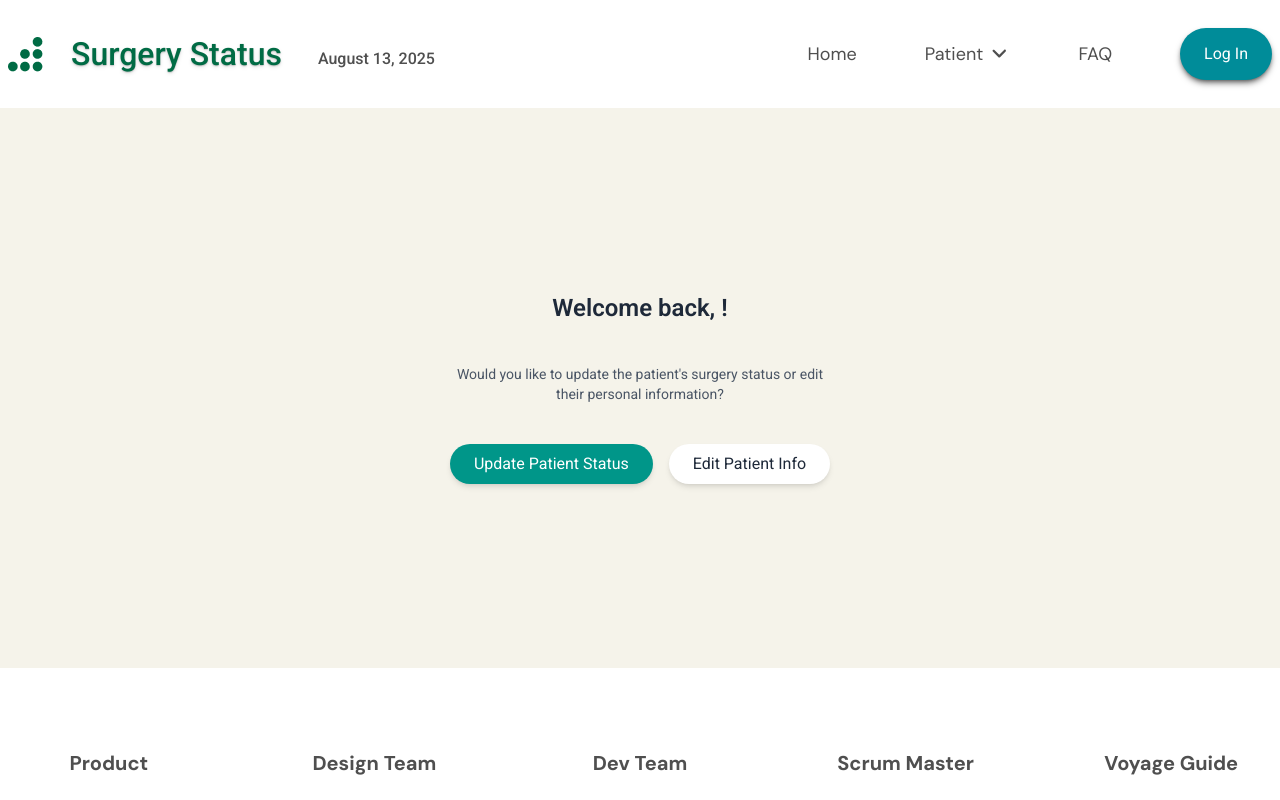
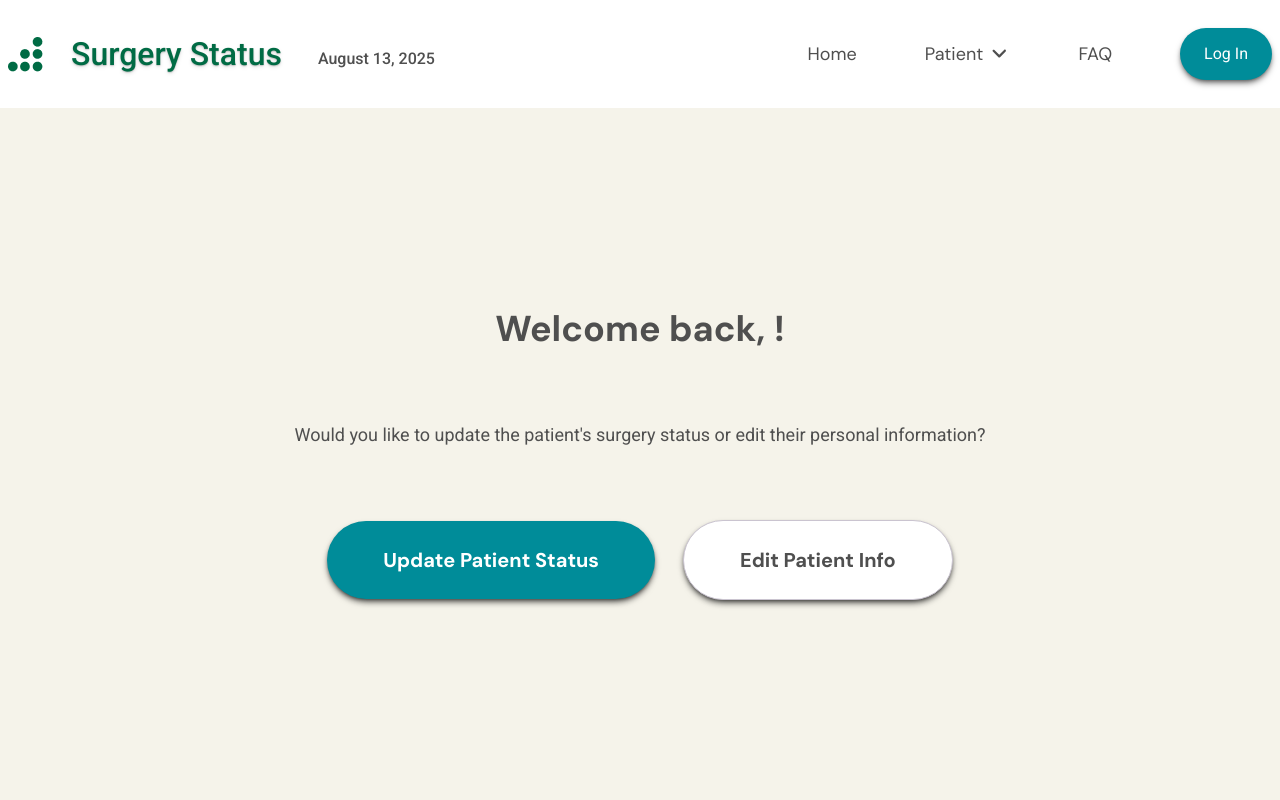
Before and after one commit to chingu-voyages/V56-tier2-team-25, a React (Vite) app: page /admin in a window 1280 px wide. Shown: the top 800 px of the page. Built offline with nearby package versions, Linux system fonts and the light colour scheme; the HTML template or start-up script is replaced by a standard one.

Commit message:
admin styling

```diff
--- a/src/components/AddPatient.jsx
+++ b/src/components/AddPatient.jsx
@@ -87,7 +87,7 @@ const AddPatient = () => {
         <>
         <section className="min-h-screen w-full flex flex-col">
             <Header/>
-            <div className="flex flex-1 flex-col items-center pt-11 md:pt-0 md:justify-center bg-[#F5F3EA]">
+            <div className="flex flex-1 flex-col items-center py-11  md:justify-center bg-[#F5F3EA]">
                 <h2 className="text-[#4F4F4F] font-bold text-2xl lg:text-4xl dm-sans mb-10 md:mb-24">Patient Information</h2>
                 <form onSubmit={submitForm} className="flex flex-col">
                     {formInputs}
--- a/src/components/Landingpages/LandingPageAdmin.jsx
+++ b/src/components/Landingpages/LandingPageAdmin.jsx
@@ -17,26 +17,35 @@ const LandingPageAdmin = () => {
 
 
   return (
-    <div className="lp-admin-wrapper">
+    <>
+    <div className="min-h-screen w-full flex flex-col">
       <Header />
-      <div className="lp-admin-container" style={{ backgroundColor: "#F5F3EA" }}>
-        <h1 className="text-2xl font-semibold text-gray-800 mb-10">
+      <div className="flex flex-1 flex-col items-center pt-25 md:pt-0 md:justify-center bg-[#F5F3EA]">
+        <h1 className="text-[1.5rem] md:text-4xl font-bold dm-sans text-[#4F4F4F] mb-18">
           Welcome back, {userData?.name}!
         </h1>
-        <p className="text-sm text-gray-600 mb-10">
-          Would you like to update the patient's surgery status or edit <br /> their personal information?
+        <p className="text-[.875rem] sm:text-[1.125rem] px-11 text-[#4F4F4F] text-center mb-18">
+          Would you like to update the patient's surgery status or edit their personal information?
         </p>
-        <div className="flex gap-4 justify-center">
-          <button className="bg-teal-600 text-white px-6 py-2 rounded-full hover:bg-teal-700 transition shadow-md" onClick={() => navigate("/FindPatient")}>
-            Update Patient Status
+        <div className="flex flex-col md:flex-row gap-7 items-center justify-center">
+          <button
+            className="flex text-center items-center justify-center dm-sans md:mb-0 bg-[#008C99] text-white text-[1.25rem] font-bold rounded-[40px] px-14 py-6 cursor-pointer shadow-md/60 hover:bg-[#A8D5BA]"
+            onClick={() => navigate("/FindPatient")}
+          >
+              Update Patient Status
           </button>
-          <button className="bg-white text-gray-800 px-6 py-2 rounded-full shadow hover:bg-gray-100 transition shadow-md" onClick={()=>navigate("/ViewPatient")}>
-            Edit Patient Info
+          <button
+            className="flex text-center items-center justify-center dm-sans mb-9 md:mb-0 bg-white text-[#4F4F4F] text-[1.25rem] border border-[#CAC4D0] font-bold rounded-[40px] px-14 py-6 cursor-pointer shadow-md/60 hover:bg-[#A8D5BA]"
+            onClick={()=>navigate("/ViewPatient")}
+          >
+              Edit Patient Info
           </button>
         </div>
       </div>
-      <Footer />
+
     </div>
+    <Footer />
+    </>
   );
 };
 
--- a/src/components/Landingpages/LandingPageStaff.jsx
+++ b/src/components/Landingpages/LandingPageStaff.jsx
@@ -50,17 +50,17 @@ const LandingPageStaff = () => {
                 </div>
               </div>
               <div className="flex flex-col items-center text-center justify-center gap-0 md:gap-6 sm:flex-row">
-                <div className="flex text-center items-center justify-center dm-sans mb-9 md:mb-0 bg-transaparent text-[#4F4F4F] border-2 border-[#4F4F4F] text-[1.25rem] font-bold rounded-[40px] px-14 py-6 cursor-pointer shadow-md/60 hover:bg-[#A8D5BA]">
+                <div className="flex text-center items-center justify-center dm-sans mb-9 md:mb-0 bg-transaparent text-[#CAC4D0] border-1 border-[#CAC4D0] text-[1.25rem] font-bold rounded-[40px] px-14 py-6 cursor-pointer shadow-md/60 hover:bg-[#A8D5BA]">
                   Edit Patient Info
                 </div>
                 <div
                   onClick={() => navigate('../construction')}
-                  className="flex text-center items-center justify-center dm-sans mb-9 md:mb-0 bg-white text-[#4F4F4F] border-2 border-[#4F4F4F] text-[1.25rem] font-bold rounded-[40px] px-14 py-6 cursor-pointer shadow-md/60 hover:bg-[#A8D5BA]">
+                  className="flex text-center items-center justify-center dm-sans mb-9 md:mb-0 bg-white text-[#4F4F4F] border-1 border-[#CAC4D0] text-[1.25rem] font-bold rounded-[40px] px-14 py-6 cursor-pointer shadow-md/60 hover:bg-[#A8D5BA]">
                     Team Notifications
                 </div>
                 <div
                   onClick={() => navigate('../construction')}
-                  className="flex text-center items-center justify-center dm-sans mb-6 md:mb-0 bg-white border-2 border-[#4F4F4F] text-[#4F4F4F] text-[1.25rem] font-bold rounded-[40px] px-14 py-6 cursor-pointer shadow-md/60 hover:bg-[#A8D5BA]">
+                  className="flex text-center items-center justify-center dm-sans mb-6 md:mb-0 bg-white border-1 border-[#CAC4D0] text-[#4F4F4F] text-[1.25rem] font-bold rounded-[40px] px-14 py-6 cursor-pointer shadow-md/60 hover:bg-[#A8D5BA]">
                     Live Case Status
                 </div>
               </div>
```
